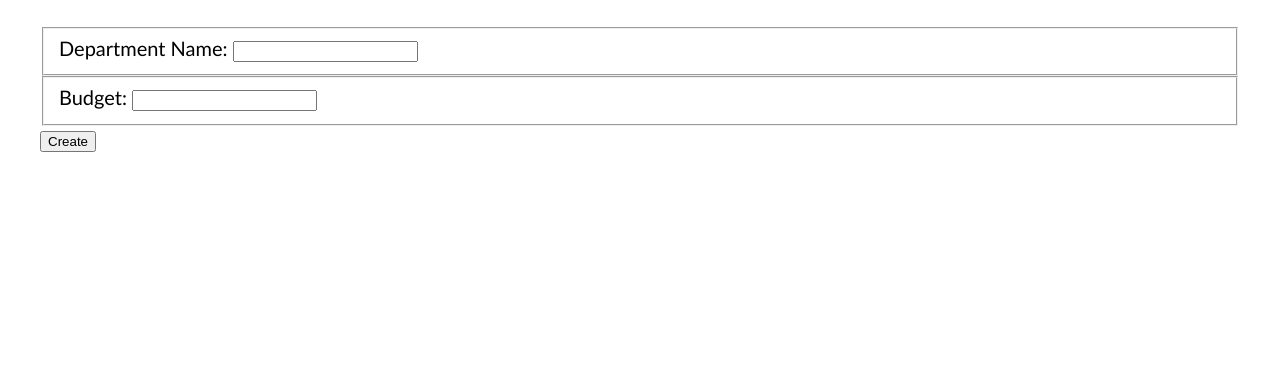
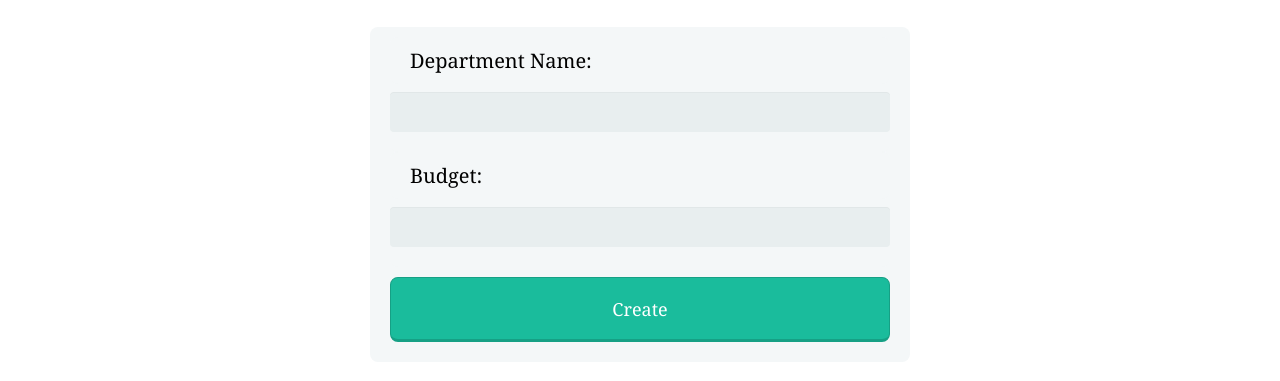
Before and after one commit to nss-day-cohort-38/bangazon-workforce-management-oculus-nebula, a Django app: page /department/form/ in a window 1280 px wide. Shown: the part 161-542 px from the top of the page. Run offline with Django 3.2, Linux system fonts and the light colour scheme; a user stored in the database is signed in; some libraries are stand-ins or nearby versions.

Commit message:
added form styling

```diff
--- a/hrapp/static/styles/base.css
+++ b/hrapp/static/styles/base.css
@@ -103,3 +103,110 @@ i {
   cursor: pointer;
   font-variant: small-caps;
 }
+
+
+
+/* NEW FORMS */
+.new_form{
+	max-width: 500px;
+	padding: 10px 20px;
+	background: #f4f7f8;
+	margin: 0 auto;
+	background: #f4f7f8;
+	border-radius: 8px;
+	font-family: Georgia, "Times New Roman", Times, serif;
+}
+.new_form fieldset{
+  border: none;
+  margin: 0px;
+  padding: 0px;
+}
+.new_form legend {
+	font-size: 1.4em;
+	margin-bottom: 10px;
+}
+.new_form label {
+	display: block;
+	margin-bottom: 8px;
+}
+.new_form input[type="text"],
+.new_form input[type="date"],
+.new_form input[type="datetime"],
+.new_form input[type="email"],
+.new_form input[type="number"],
+.new_form input[type="search"],
+.new_form input[type="time"],
+.new_form input[type="url"],
+.new_form textarea,
+.new_form select {
+	font-family: Georgia, "Times New Roman", Times, serif;
+	background: rgba(255,255,255,.1);
+	border: none;
+	border-radius: 4px;
+	font-size: 15px;
+	margin: 0;
+	outline: 0;
+	padding: 10px;
+	width: 100%;
+	box-sizing: border-box;
+	-webkit-box-sizing: border-box;
+	-moz-box-sizing: border-box;
+	background-color: #e8eeef;
+	color:#8a97a0;
+	-webkit-box-shadow: 0 1px 0 rgba(0,0,0,0.03) inset;
+	box-shadow: 0 1px 0 rgba(0,0,0,0.03) inset;
+	margin-bottom: 20px;
+}
+.new_form input[type="text"]:focus,
+.new_form input[type="date"]:focus,
+.new_form input[type="datetime"]:focus,
+.new_form input[type="email"]:focus,
+.new_form input[type="number"]:focus,
+.new_form input[type="search"]:focus,
+.new_form input[type="time"]:focus,
+.new_form input[type="url"]:focus,
+.new_form textarea:focus,
+.new_form select:focus{
+	background: #d2d9dd;
+}
+.new_form select{
+	-webkit-appearance: menulist-button;
+	height:35px;
+}
+.new_form .number {
+	background: #1abc9c;
+	color: #fff;
+	height: 30px;
+	width: 30px;
+	display: inline-block;
+	font-size: 0.8em;
+	margin-right: 4px;
+	line-height: 30px;
+	text-align: center;
+	text-shadow: 0 1px 0 rgba(255,255,255,0.2);
+	border-radius: 15px 15px 15px 0px;
+}
+
+.new_form input[type="submit"],
+.new_form input[type="button"]
+{
+	position: relative;
+	display: block;
+	padding: 19px 39px 18px 39px;
+	color: #FFF;
+	margin: 0 auto;
+	background: #1abc9c;
+	font-size: 18px;
+	text-align: center;
+	font-style: normal;
+	width: 100%;
+	border: 1px solid #16a085;
+	border-width: 1px 1px 3px;
+	margin-bottom: 10px;
+	margin-top: 10px;
+}
+.new_form input[type="submit"]:hover,
+.new_form input[type="button"]:hover
+{
+	background: #109177;
+}
--- a/hrapp/templates/departments/department_form.html
+++ b/hrapp/templates/departments/department_form.html
@@ -8,19 +8,19 @@
 
 <div class="department-form">
 
-        <form action="{% url 'hrapp:departments' %}" method="POST">
+        <form action="{% url 'hrapp:departments' %}" method="POST" class="new_form">
 
         {% csrf_token %}
-        <fieldset>
-            <label for="department_name">Department Name: </label>
-            <input id="department_name" type="text" name="department_name" value="{{ department.department_name }}">
+        <fieldset class="new_form">
+            <label for="department_name" class="new_form">Department Name: </label>
+            <input id="department_name" type="text" name="department_name" value="{{ department.department_name }}" class="new_form">
         </fieldset>
-        <fieldset>
-            <label for="budget">Budget: </label>
-            <input id="budget" type="text" name="budget" value="{{ department.budget }}">
+        <fieldset class="new_form">
+            <label for="budget" class="new_form">Budget: </label>
+            <input id="budget" class="new_form" type="text" name="budget" value="{{ department.budget }}">
         </fieldset>
 
-        <input type="submit" value="Create" />
+        <input type="submit" value="Create" class="new_form"/>
     </form>
 
 </div>
```
Also changed, not shown: hrapp/templates/computers/computer_form.html (+15 -15 lines), hrapp/templates/employees/employee_form.html (+22 -22 lines), hrapp/templates/training_programs/training_program_form.html (+24 -24 lines).
